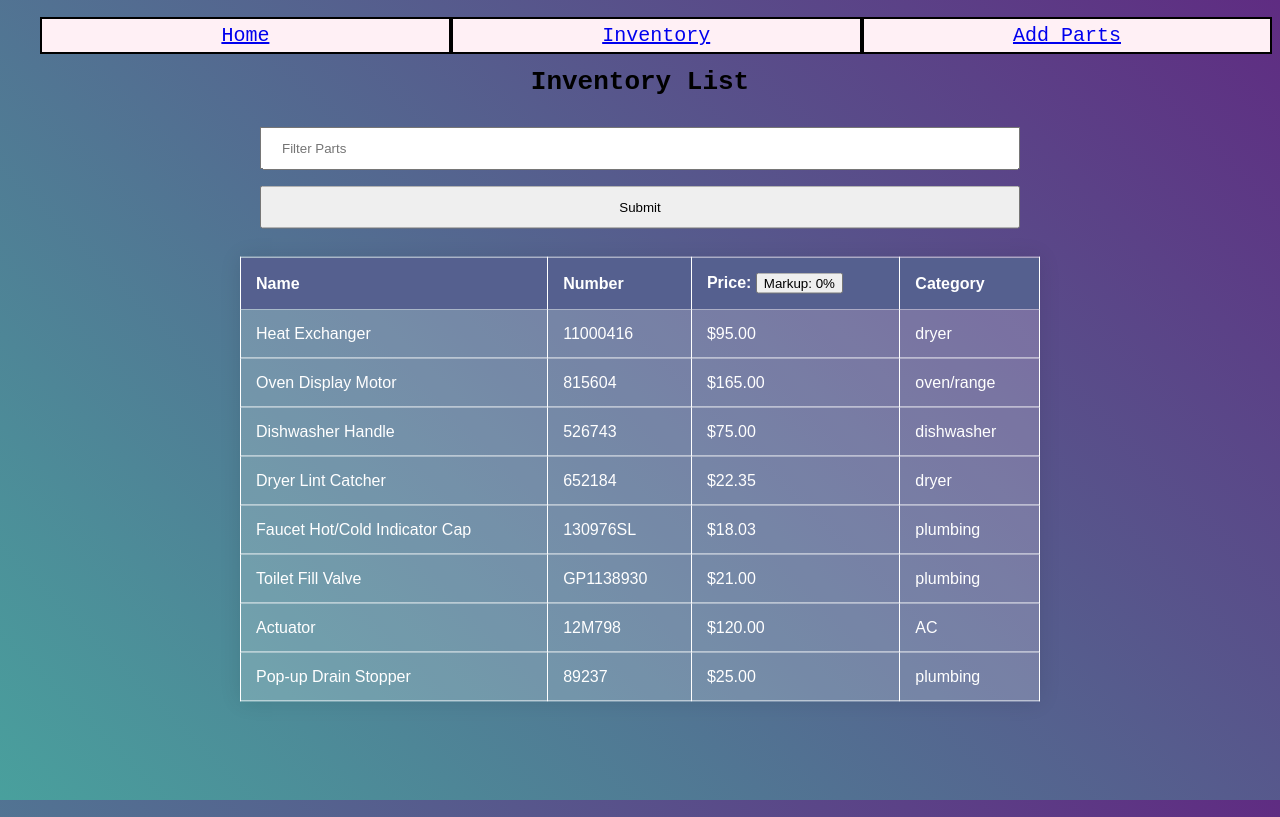
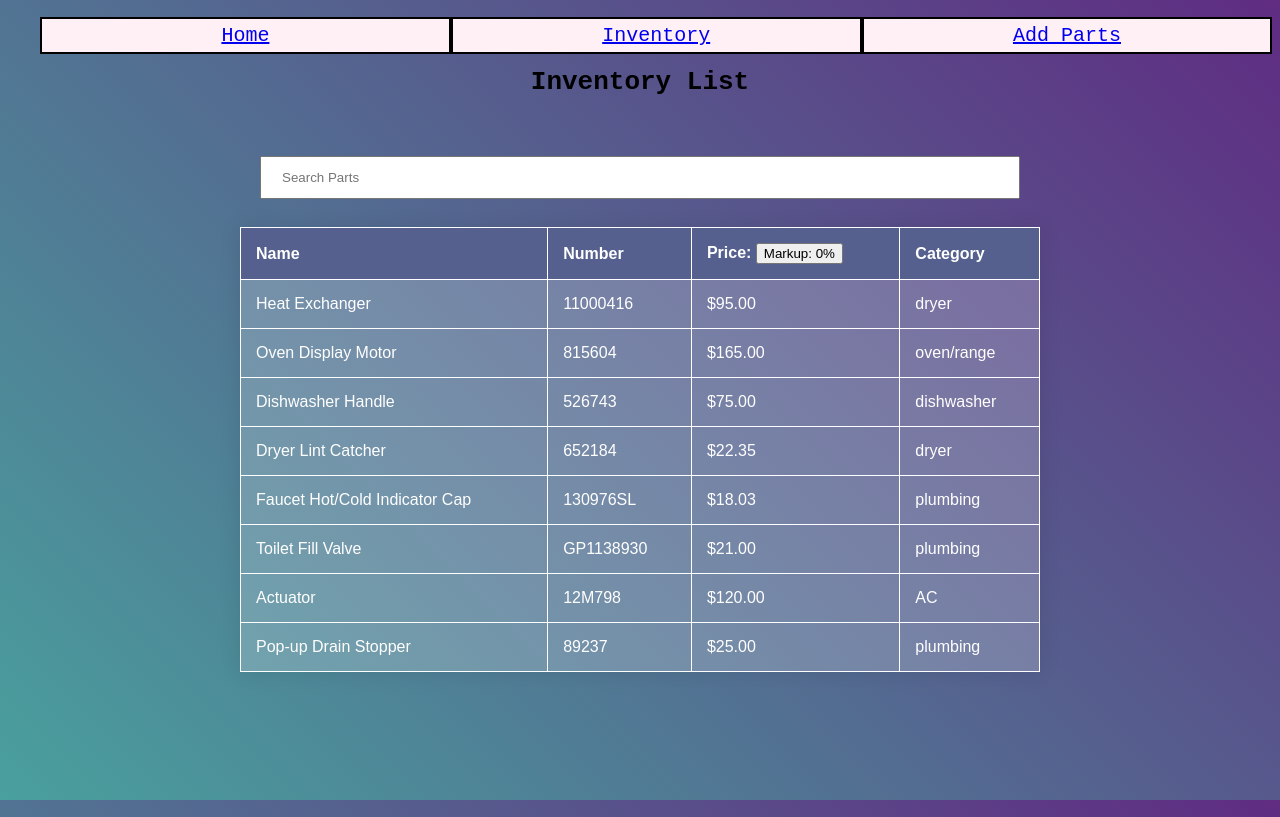
Before and after one commit to august-jk/phase-2-project, a React (Create React App) app: page /inventory in a window 1280 px wide. Built offline with nearby package versions, Linux system fonts and the light colour scheme; data requests are answered from the project's data file.

Commit message:
edit search

```diff
--- a/src/Filter.js
+++ b/src/Filter.js
@@ -6,8 +6,7 @@ function Filter({ parts, onSearch }) {
     return (
         <div className="filter">
             <form onSubmit={handleSubmit}>
-                <input type='text' placeholder="Filter Parts" onChange={(e) => handleFilter(e.target.value)}></input>
-                <input type='submit'></input>
+                <input type='text' placeholder="Search Parts" onChange={(e) => handleFilter(e.target.value)}></input>
             </form>
         </div>
     )
```
